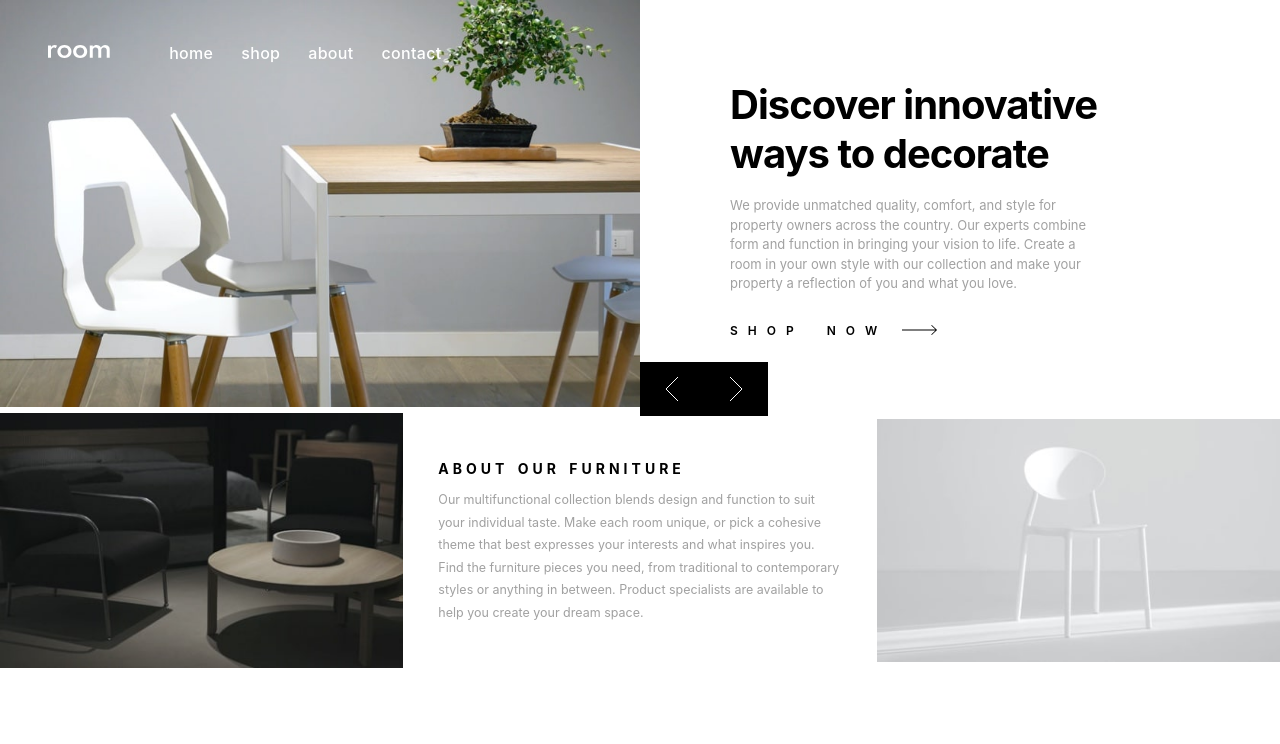
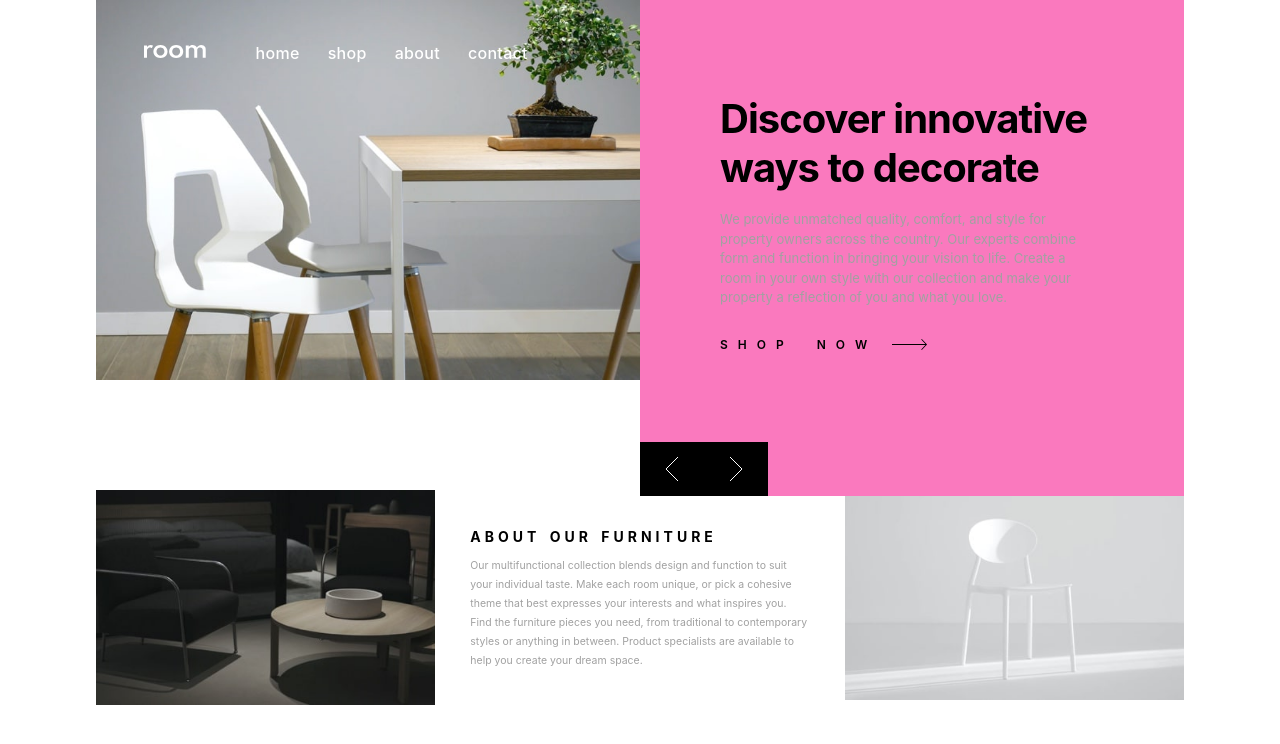
Before and after one commit to Gemcreation/react-room-project, a React (Create React App) app: page / in a window 1280 px wide. Shown: the top 744 px of the page. Built offline with nearby package versions, Linux system fonts and the light colour scheme; the HTML template or start-up script is replaced by a standard one.

Commit message:
Jsx started

```diff
--- a/src/App.scss
+++ b/src/App.scss
@@ -5,7 +5,14 @@
     font-family: "Inter", sans-serif;
 }
 
+.main{
+    width: 85%;
+    margin: auto;
+}
+
 .header{
+    width: 85%;
+    margin: auto;
     position: absolute;
     top: 15px;
     left: 0;
@@ -45,15 +52,20 @@ section.hero{
     margin-bottom: -5.8px;
 }
 
+//the main section style begins
+
+//left section styling, which carries the images
 article.hero-left{
   position: relative;
   overflow: hidden;
+  width: 110%;
 
 
     .slider-wrap{
         width: 100%;
+        height: 62vh;
         // height: 100vh;
-        object-fit: cover;
+        object-fit: contain;
         display: block;
         // background-color: rgb(148, 15, 196);
 
@@ -63,14 +75,17 @@ article.hero-left{
     }
 
 }
+
+//right section style that carries the text
 article.hero-right{
     // background: #f99191;
-    padding: 80px 90px;
+    padding: 0px 80px;
     display: flex;
     flex-direction: column;
     justify-content: center;
     position: relative;
     overflow: hidden;
+    background-color: rgb(250, 121, 190);
 
     .hero-right-text{
         .hero-title{
@@ -92,6 +107,7 @@ article.hero-right{
             align-items: center;
             gap: 15px;
             text-decoration: none;
+            margin-bottom: 50px;
             color: hsl(0, 0%, 0%);
             transition: all 0.3s ease;
 
@@ -124,7 +140,7 @@ article.hero-right{
     .hero-right-handling-btn .slider-controls{
         position: absolute;
         left: 0px;
-        bottom: 3px;
+        bottom: 0px;
         display: flex;
         gap: 0;
         z-index: 50;
@@ -173,11 +189,11 @@ section.about{
         }
         p{
             line-height: 1.8;
-            font-size: 12.5px;
+            font-size: 10.5px;
             color: hsl(0, 0%, 63%);
             // line-height: 1;
             // font-size: 12.5px;
-            // // max-width: 365px;
+            // max-width: 365px;
             // color: hsl(0, 0%, 63%);
         }
     }
--- a/src/components/FirstSection.jsx
+++ b/src/components/FirstSection.jsx
@@ -8,7 +8,7 @@ const FirstSection = () => {
 
     return(
 
-        <section className="hero">
+        <section className="hero main">
             <article className="hero-left">
                 <div className="slider-wrap">
                     <img src={slideImg} alt="Hero" />
--- a/src/components/SecondSection.jsx
+++ b/src/components/SecondSection.jsx
@@ -6,7 +6,7 @@ const SecondSection = () => {
 
     return(
 
-        <section id="about" className="about">
+        <section id="about" className="about main">
             <div>
                 <img src={SecondSectionImg1} alt="About furniture light" />
             </div>
```
